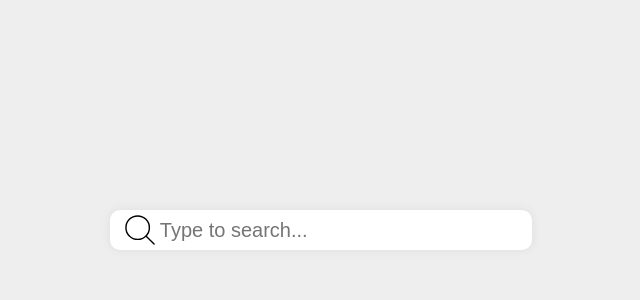
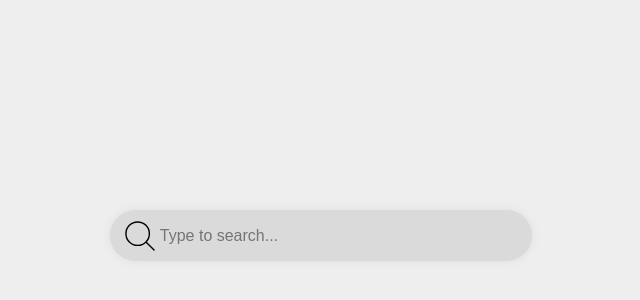
Before and after one commit to PamelaKaram/FE-Patient-Management-Software, a Next.js app: page /doctor in a window 1280 px wide. Shown: the part 46-346 px from the top of the page, without its empty margins (319-959 px from the left). Built offline with nearby package versions, Linux system fonts and the light colour scheme.

Commit message:
search bar color and size modification

```diff
--- a/src/styles/SearchBar.module.css
+++ b/src/styles/SearchBar.module.css
@@ -1,11 +1,11 @@
 .inputWrapper {
     width: 100%;
-    height: 2.5rem;
+    height: 3.2rem;
     border: none;
-    border-radius: 10px;
-    padding: 0 15px;
+    border-radius: 1.7rem;
+    padding: 0 0.9375rem;
     box-shadow: 0px 0px 8px #ddd;
-    background-color: white;
+    background-color: rgb(218, 218, 218);
     display: flex;
     align-items: center;
   }
@@ -14,9 +14,9 @@
     background-color: transparent;
     border: none;
     height: 100%;
-    font-size: 1.25rem;
+    font-size: 1rem;
     width: 100%;
-    margin-left: 5px;
+    margin-left: 0.3125rem;
   }
 
   .searchBarInput:focus {
```
